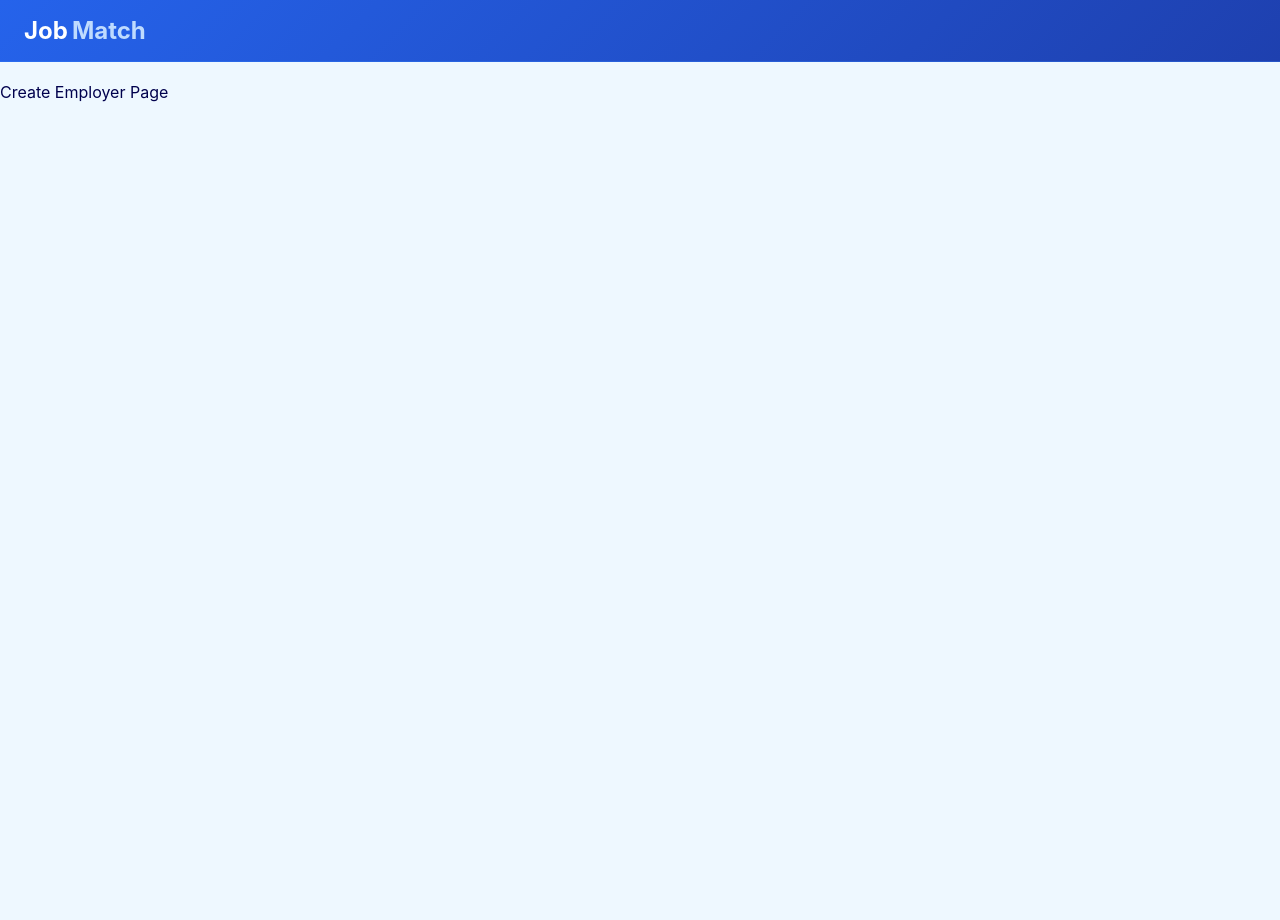
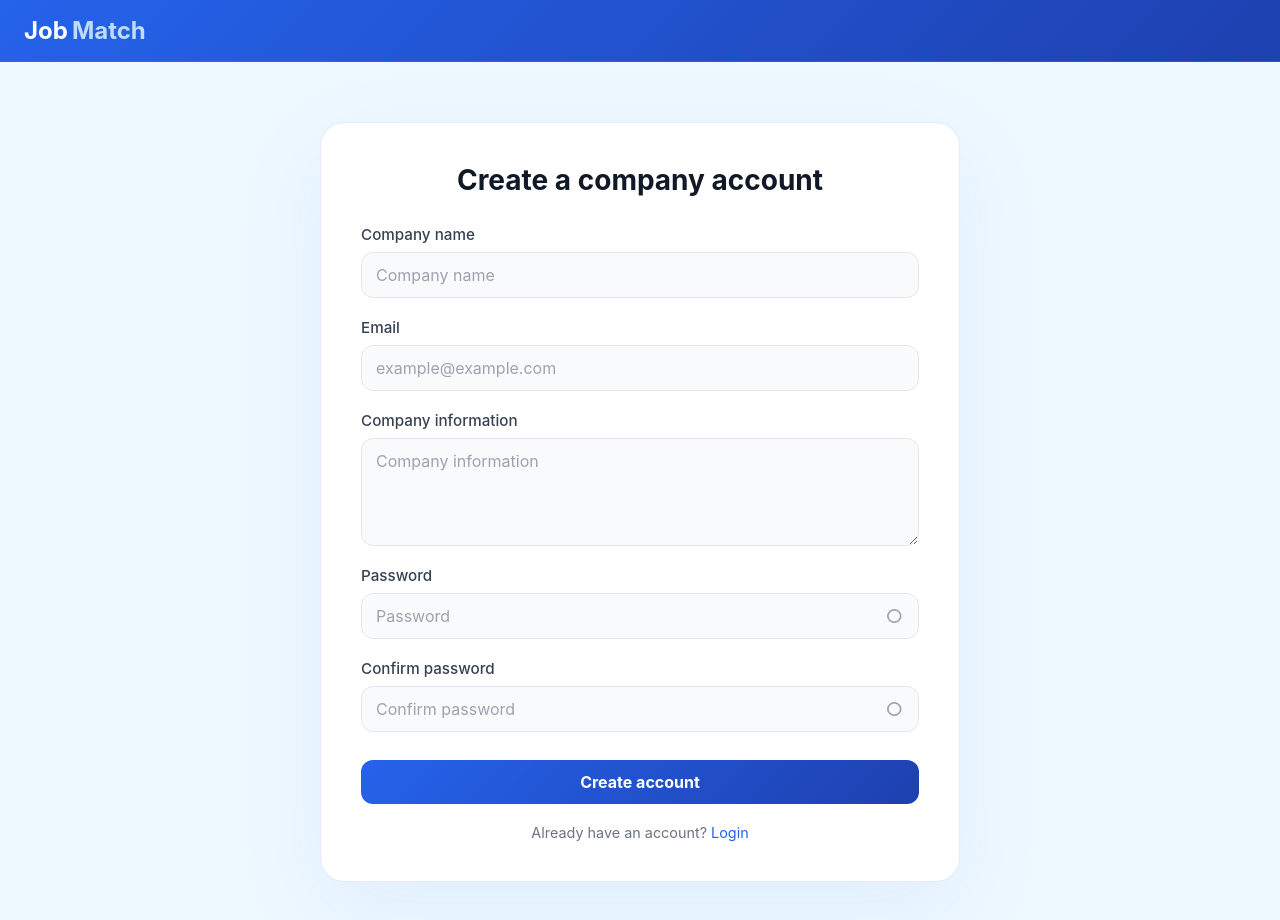
Before and after one commit to simaoribeiroo/csit314, a React (Vite) app in the folder frontend/: page /create-employer in a window 1280 px wide. Before the commit the page ends 800 px from the top, so only its background shows below. Built offline with nearby package versions, Linux system fonts and the light colour scheme.

Commit message:
Implemented the frontend for create Employer page

```diff
--- a/frontend/src/App.css
+++ b/frontend/src/App.css
@@ -335,6 +335,10 @@
   box-shadow: 0 28px 90px rgba(59, 130, 246, 0.08);
 }
 
+.employer-card {
+  max-width: 640px;
+}
+
 .login-title {
   text-align: center;
   font-size: 1.75rem;
@@ -359,7 +363,8 @@
   font-weight: 500;
 }
 
-.form-group input {
+.form-group input,
+.form-group textarea {
   width: 100%;
   box-sizing: border-box;
   border-radius: 12px;
@@ -371,14 +376,21 @@
   transition: all 160ms ease;
 }
 
-.form-group input::placeholder {
+.form-group input::placeholder,
+.form-group textarea::placeholder {
   color: #9ca3af;
 }
 
-.form-group input:focus {
+.form-group input:focus,
+.form-group textarea:focus {
   outline: none;
   border-color: rgba(59, 130, 246, 0.5);
   background: #ffffff;
+}
+
+.form-group textarea {
+  min-height: 108px;
+  resize: vertical;
 }
 
 .password-input-wrapper {
--- a/frontend/src/App.tsx
+++ b/frontend/src/App.tsx
@@ -16,7 +16,7 @@ const router = createBrowserRouter([
 		children: [
 			{
 				index: true,
-				element: <Navigate to="/search-jobs" replace/>,
+				element: <Navigate to="/login" replace/>,
 			},
 			{
 				path: "/login",
--- /dev/null
+++ b/frontend/src/components/CreateEmployerForm.tsx
@@ -0,0 +1,153 @@
+import { useState, useRef } from 'react'
+import { useNavigate } from 'react-router-dom'
+
+function CreateEmployerForm() {
+  const navigate = useNavigate()
+  const confirmPasswordRef = useRef<HTMLInputElement>(null)
+  const [companyName, setCompanyName] = useState('')
+  const [email, setEmail] = useState('')
+  const [companyInformation, setCompanyInformation] = useState('')
+  const [password, setPassword] = useState('')
+  const [confirmPassword, setConfirmPassword] = useState('')
+  const [showPassword, setShowPassword] = useState(false)
+
+  const handleConfirmPasswordChange = (e: React.ChangeEvent<HTMLInputElement>) => {
+    setConfirmPassword(e.target.value)
+    if (confirmPasswordRef.current) {
+      confirmPasswordRef.current.setCustomValidity('')
+    }
+  }
+
+  const handleSubmit = (e: React.FormEvent) => {
+    e.preventDefault()
+
+    if (password !== confirmPassword) {
+      if (confirmPasswordRef.current) {
+        confirmPasswordRef.current.setCustomValidity('Passwords do not match')
+        confirmPasswordRef.current.reportValidity()
+      }
+      return
+    }
+
+    if (confirmPasswordRef.current) {
+      confirmPasswordRef.current.setCustomValidity('')
+    }
+
+    console.log('Create employer account:', {
+      companyName,
+      email,
+      companyInformation,
+      password,
+      confirmPassword,
+    })
+    navigate('/search-candidates')
+  }
+
+  return (
+    <div className="login-container employer-container">
+      <div className="login-card employer-card">
+        <h2 className="login-title">Create a company account</h2>
+
+        <form onSubmit={handleSubmit} className="login-form">
+          <div className="form-group">
+            <label htmlFor="company-name">Company name</label>
+            <input
+              id="company-name"
+              type="text"
+              placeholder="Company name"
+              value={companyName}
+              onChange={(e) => setCompanyName(e.target.value)}
+              required
+            />
+          </div>
+
+          <div className="form-group">
+            <label htmlFor="email">Email</label>
+            <input
+              id="email"
+              type="email"
+              placeholder="example@example.com"
+              value={email}
+              onChange={(e) => setEmail(e.target.value)}
+              required
+            />
+          </div>
+
+          <div className="form-group">
+            <label htmlFor="company-information">Company information</label>
+            <textarea
+              id="company-information"
+              placeholder="Company information"
+              value={companyInformation}
+              onChange={(e) => setCompanyInformation(e.target.value)}
+              rows={4}
+              required
+            />
+          </div>
+
+          <div className="form-group">
+            <label htmlFor="password">Password</label>
+            <div className="password-input-wrapper">
+              <input
+                id="password"
+                type={showPassword ? 'text' : 'password'}
+                placeholder="Password"
+                value={password}
+                onChange={(e) => setPassword(e.target.value)}
+                required
+              />
+              <button
+                type="button"
+                className="password-toggle"
+                onClick={() => setShowPassword(!showPassword)}
+                aria-label={showPassword ? 'Hide password' : 'Show password'}
+              >
+                {showPassword ? '✕' : '○'}
+              </button>
+            </div>
+          </div>
+
+          <div className="form-group">
+            <label htmlFor="confirm-password">Confirm password</label>
+            <div className="password-input-wrapper">
+              <input
+                ref={confirmPasswordRef}
+                id="confirm-password"
+                type={showPassword ? 'text' : 'password'}
+                placeholder="Confirm password"
+                value={confirmPassword}
+                onChange={handleConfirmPasswordChange}
+                required
+              />
+              <button
+                type="button"
+                className="password-toggle"
+                onClick={() => setShowPassword(!showPassword)}
+                aria-label={showPassword ? 'Hide password' : 'Show password'}
+              >
+                {showPassword ? '✕' : '○'}
+              </button>
+            </div>
+          </div>
+
+          <button type="submit" className="login-button">
+            Create account
+          </button>
+        </form>
+
+        <div className="login-footer">
+          <span>Already have an account? </span>
+          <button
+            type="button"
+            className="login-footer-link"
+            onClick={() => navigate('/login')}
+          >
+            Login
+          </button>
+        </div>
+      </div>
+    </div>
+  )
+}
+
+export default CreateEmployerForm
--- a/frontend/src/pages/CreateEmployerPage.tsx
+++ b/frontend/src/pages/CreateEmployerPage.tsx
@@ -1,8 +1,8 @@
-import { FC } from "react";
-interface ICreateEmployerPageProps {};
+import { type FC } from 'react'
+import CreateEmployerForm from '../components/CreateEmployerForm'
 
-export const CreateEmployerPage: FC<ICreateEmployerPageProps> = (_) => {
-    return (
-        <>Create Employer Page</>
-    );
+interface ICreateEmployerPageProps {}
+
+export const CreateEmployerPage: FC<ICreateEmployerPageProps> = () => {
+  return <CreateEmployerForm />
 }
```
